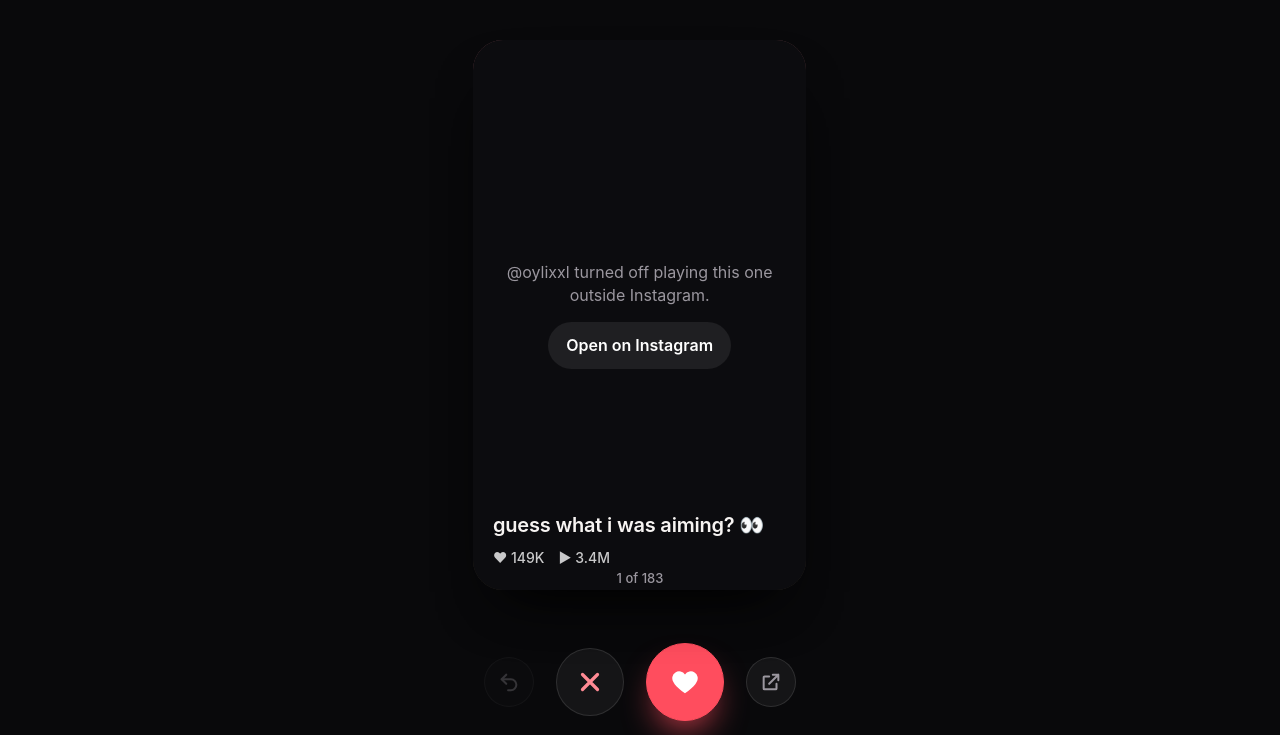
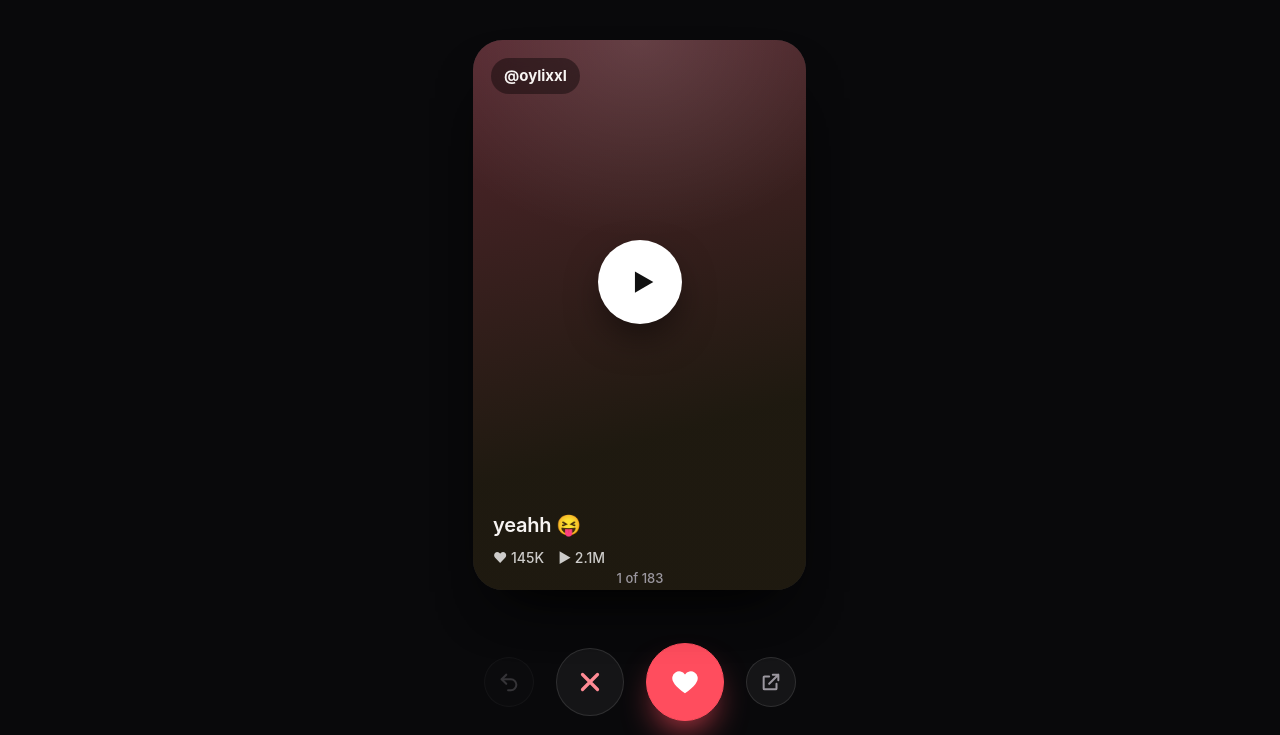
Before and after one commit to ilwin555/ilwin555.github.io, a plain HTML site: page reels/index.html in a window 1280 px wide. Shown: the part 65-800 px from the top of the page. Drawn offline with Linux system fonts and the light colour scheme.

Commit message:
Deck: playable reels first, blocked last
Co-Authored-By: Claude Sonnet 5.5 <noreply@anthropic.com>
Claude-Session: https://claude.ai/code/session_01YA4QotadRnTbSU6rHW9ubX

```diff
--- a/reels/index.html
+++ b/reels/index.html
@@ -304,6 +304,7 @@ const toast=t=>{const e=$('#toast');e.textContent=t;e.classList.add('on');clearT
 function build(){
   let l=R.filter(r=>(!F.c||r.c===F.c)&&r.likes>=+F.m&&(F.p==='0'||!BLOCKED.has(r.id))&&!seen.has(r.id));
   l.sort(F.s==='likes'?(a,b)=>b.likes-a.likes:F.s==='views'?(a,b)=>b.v-a.v:(a,b)=>a.o-b.o);
+  l=[...l.filter(r=>!BLOCKED.has(r.id)),...l.filter(r=>BLOCKED.has(r.id))];
   deck=l;i=0;hist=[];draw();
 }
 function cardHTML(r){
```
